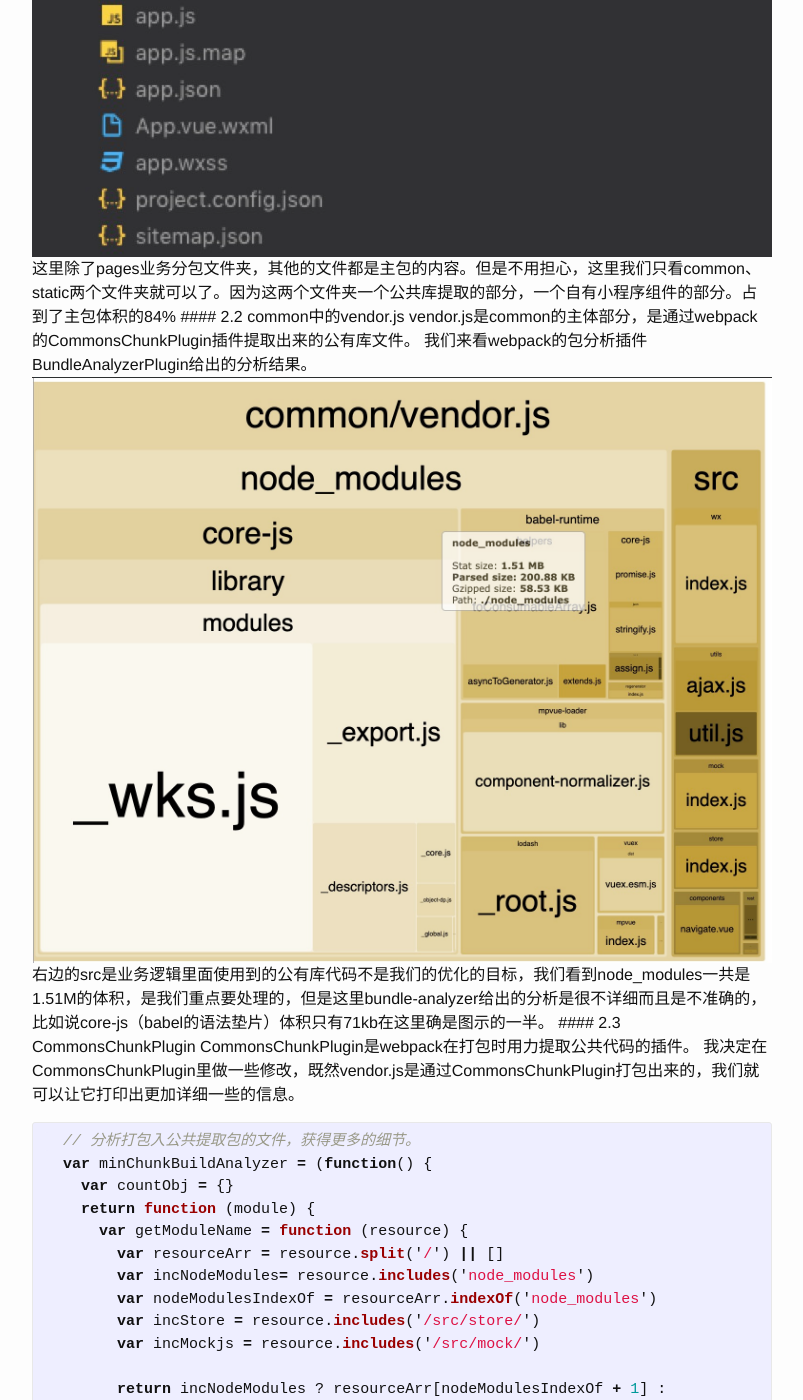
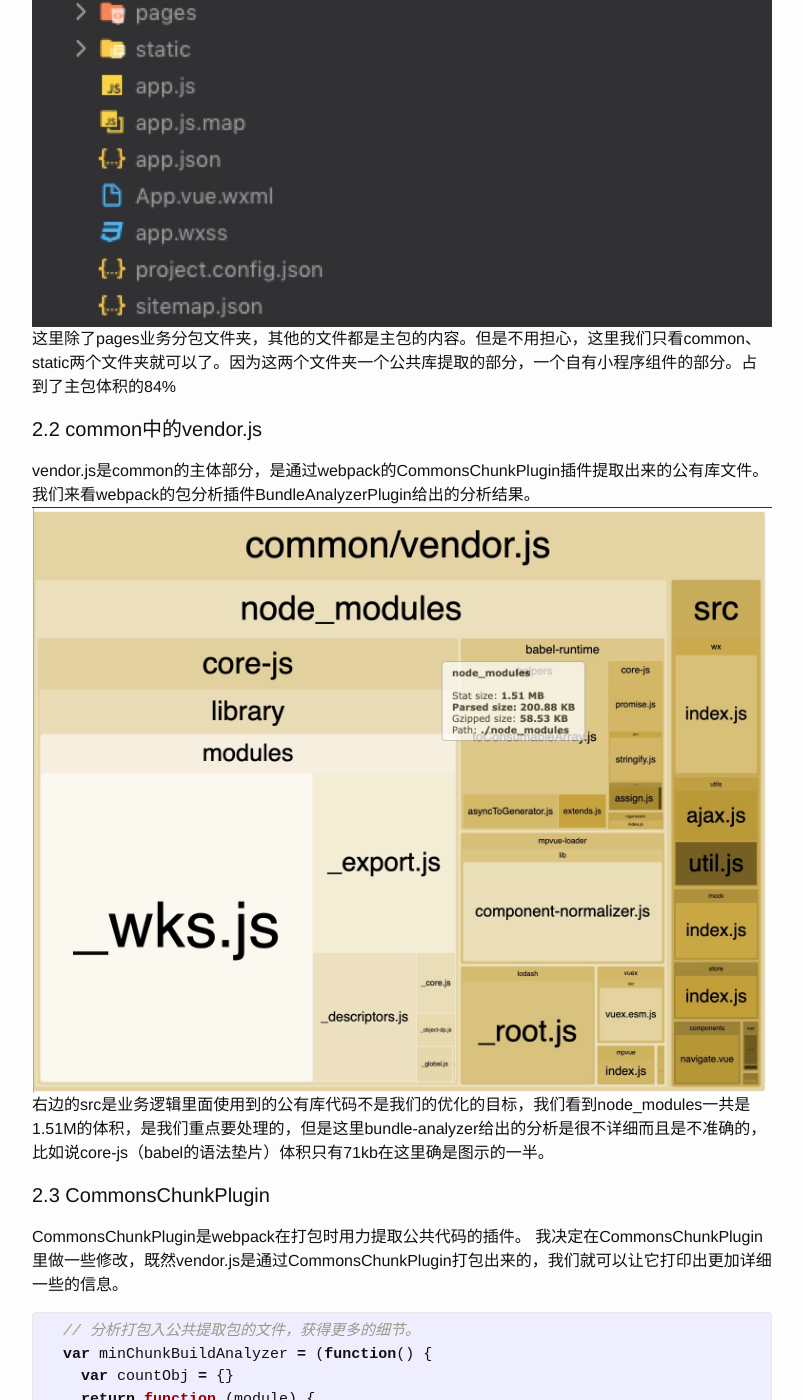
Before and after one commit to bojueWjt/bojueWjt.github.io, a Jekyll site: the page built from _posts/2019-09-10-base-on-mpvue-minipro-package-size-opti.markdown, in a window 1280 px wide and 1400 px high, scrolled down 1476 px. Shown: the whole window, without its empty margins (238-1041 px from the left). Built offline with Jekyll 4.4.1, drawn with Linux system fonts in a browser that asks for light colours; some of the changed text lies outside the part shown.

Commit message:
fix makedown format

```diff
--- a/_posts/2016-02-13-Sample-reels.markdown
+++ b/_posts/2016-02-13-Sample-reels.markdown
@@ -5,7 +5,6 @@ title: 个人作品集
 
 下面是自己平时没事的时候做的一些小东西，**不定期更新**。
 
-- [一个旅游论坛，支持响应式布局，仿照bootstrap自己写了一个网格布局。](http://106.14.42.95:8080/)
 - [基于Node.js和ReactNative的聊天软件（客户端）源码。](https://github.com/bojueWjt/NiniCall)
 - [基于Node.js和ReactNative的聊天软件（服务器端）源码。](https://github.com/bojueWjt/NiniCall-Server)
 - [视觉创意公司招聘的H5宣传页面(若在电脑端浏览，仅支持webkit内核的浏览器。)](/project?projectName=zhaoping)
--- a/_posts/2019-09-10-base-on-mpvue-minipro-package-size-opti.markdown
+++ b/_posts/2019-09-10-base-on-mpvue-minipro-package-size-opti.markdown
@@ -7,24 +7,24 @@ title: 基于mpvue的小程序包大小优化总结
   开发立新二手车小程序（以下简称门店小程序），车辆管理需求的过程中发现，门店小程序的包体积大小过大。其中生成环境1380kb，开发环境2839kb。
 #### 1.1 主包大小对生产环境
   之前我们为了优化包的体积大小，做了一次本地图片上cdn。但显然生产环境中的主包大小，已经接近小程序对于主包大小2M的限制条件，不利于我们后面新业务的开发上新。而且主包的提交大小也影响了用户打开小程序的速度，和小程序运行时所占用的系统内存。一般来说小程序的主包控制在1M，可以让用户在1s内打开小程序。
-##### 1.1.1 小程序的启动步骤
+#### 1.1.1 小程序的启动步骤
   ![小程序的启动步骤图示](http://ninico.top/img/minipro-package-size-optizition/the-step.png)
   包的大小将直接影响，第一步资源准备和第二步业务代码注入和渲染的速度。
 #### 1.2 主包大小对生产环境
   开发环境中的主包大小已经超过了限制条件，开发过程中无法进行小程序预览调试，真机中的预览调试，每次都需要进行一次压缩打包，影响了开发效率。
 ### 2. 分析mpvue打包后的主包大小组成部分
   因为开发环境中的打包结果相较于生产环境中，只多不少。所以以下分析我们全部以开发环境下来分析，
-  ---- ----
+  --------
   mpvue将每个注册的page作为webpack打包的入口，同时也会将系统中引入的公共库或者引入次数较多的文件，打包到一个公有代码文件中。其中在我们的项目中使用到了一个自有的小程序组件库，在webpack的打包构成中也会引入进来。
-  #### 2.1 mpvue打包后的包结构
+#### 2.1 mpvue打包后的包结构
   ![mpvue打包的最终文件夹](http://ninico.top/img/minipro-package-size-optizition/mp-dist-dir.jpeg)
   这里除了pages业务分包文件夹，其他的文件都是主包的内容。但是不用担心，这里我们只看common、static两个文件夹就可以了。因为这两个文件夹一个公共库提取的部分，一个自有小程序组件的部分。占到了主包体积的84%
-  #### 2.2 common中的vendor.js
+#### 2.2 common中的vendor.js
   vendor.js是common的主体部分，是通过webpack的CommonsChunkPlugin插件提取出来的公有库文件。
   我们来看webpack的包分析插件BundleAnalyzerPlugin给出的分析结果。
   ![BundleAnalyzerPlugin分析结果](http://ninico.top/img/minipro-package-size-optizition/bundle-analyzer.jpeg)
   右边的src是业务逻辑里面使用到的公有库代码不是我们的优化的目标，我们看到node_modules一共是1.51M的体积，是我们重点要处理的，但是这里bundle-analyzer给出的分析是很不详细而且是不准确的，比如说core-js（babel的语法垫片）体积只有71kb在这里确是图示的一半。
-  #### 2.3 CommonsChunkPlugin
+#### 2.3 CommonsChunkPlugin
   CommonsChunkPlugin是webpack在打包时用力提取公共代码的插件。
   我决定在CommonsChunkPlugin里做一些修改，既然vendor.js是通过CommonsChunkPlugin打包出来的，我们就可以让它打印出更加详细一些的信息。
   {% highlight javascript %}
```
